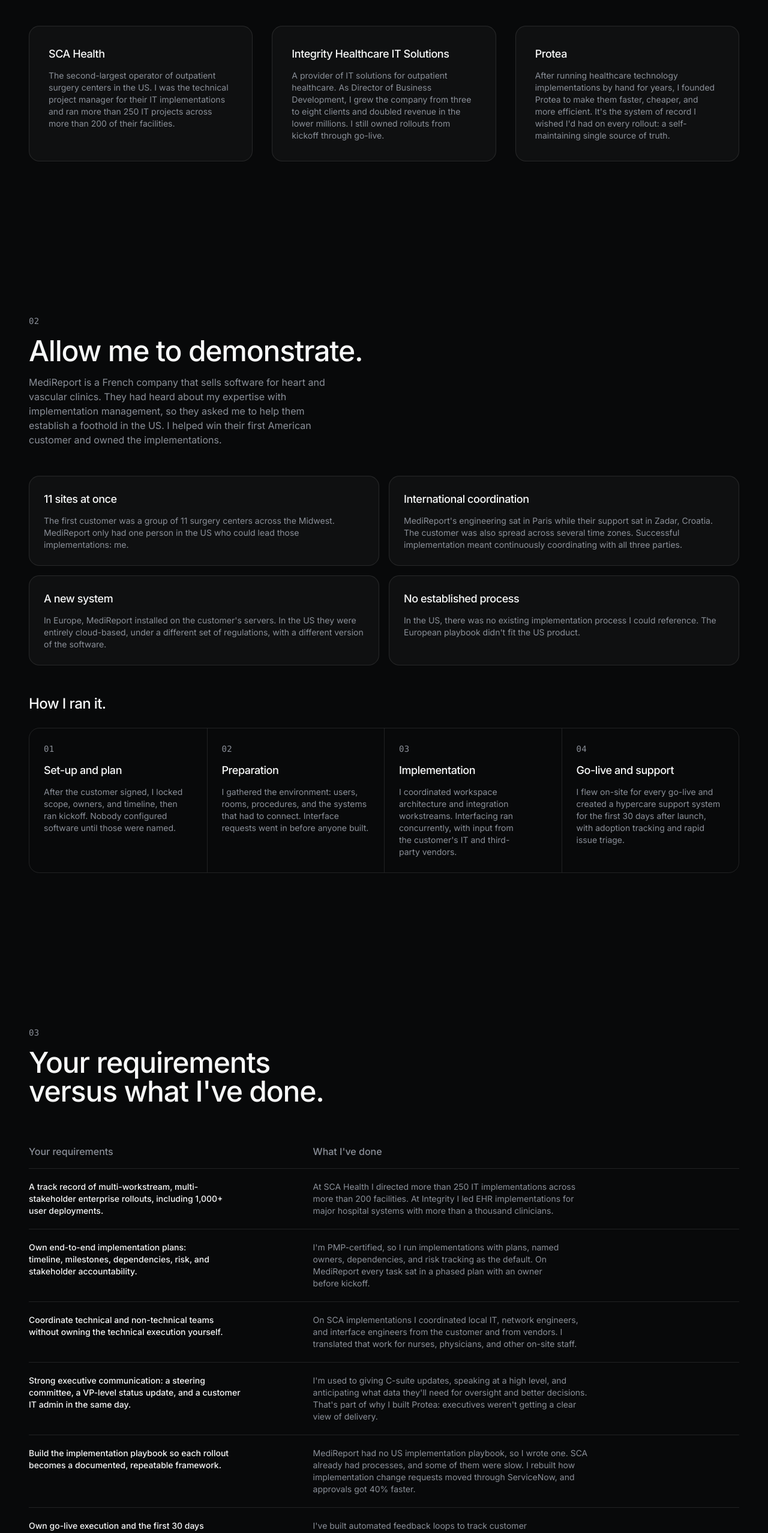
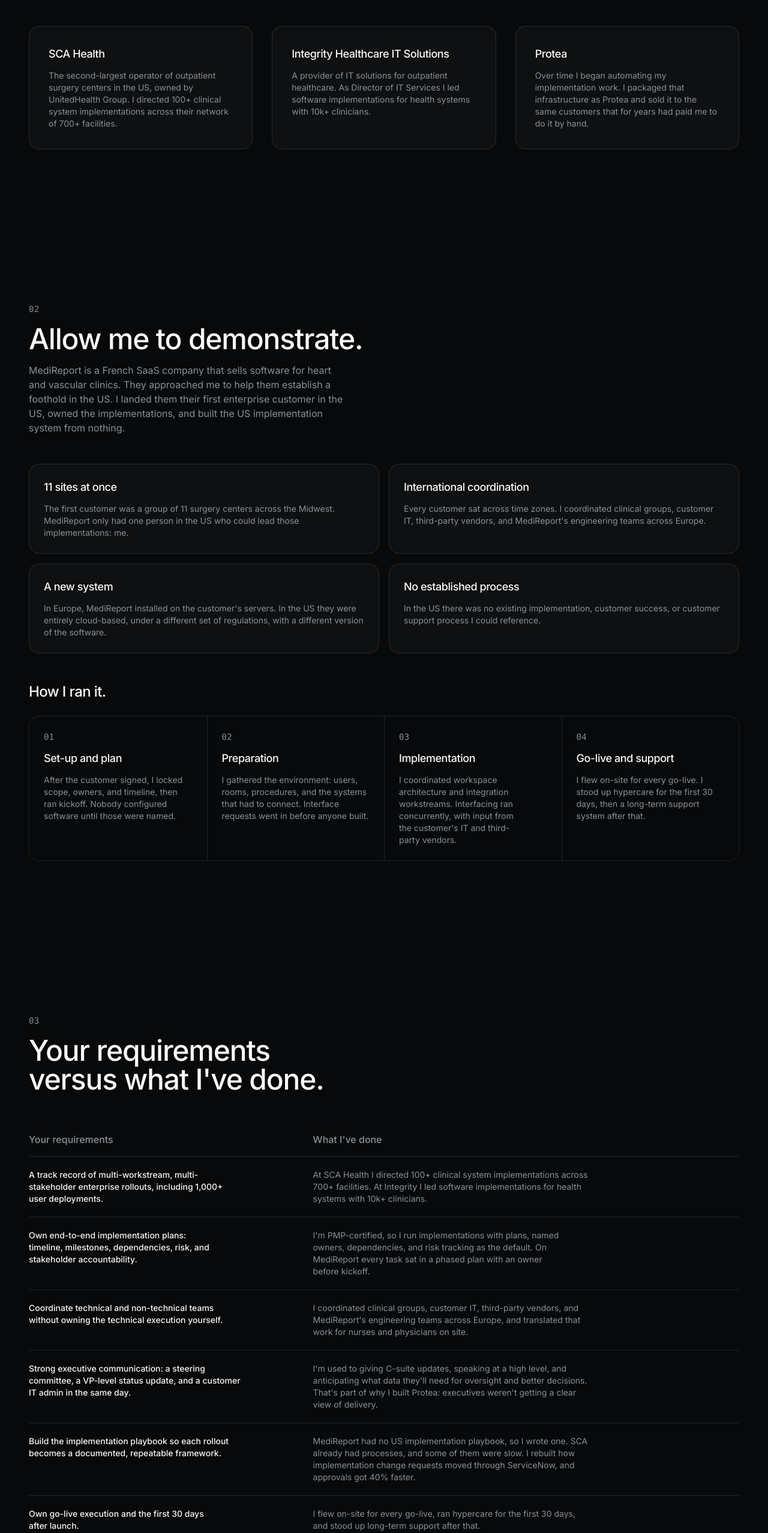
Before and after one commit to maximusgregori/personal-website-v2, a Next.js app: page /linear in a window 1280 px wide. Shown: the part 905-3460 px from the top of the page at 60% size. Built offline with nearby package versions, Linux system fonts and the light colour scheme; a web font is replaced by a local one.

Commit message:
Align the Linear page with the current outreach email.
SCA, Integrity, MediReport, and Protea now use the same facts as the note to Linear. LotusFlare and Integrity homepage screenshots are capped so they no longer dominate the copy.

```diff
--- a/components/feature227.tsx
+++ b/components/feature227.tsx
@@ -35,7 +35,7 @@
       id="work"
       className={cn("scroll-mt-24 py-24 md:py-32", className)}
     >
-      <div className="grid w-full items-end gap-12 px-6 lg:grid-cols-2 lg:gap-16 lg:px-12">
+      <div className="grid w-full items-start gap-12 px-6 lg:grid-cols-2 lg:gap-16 lg:px-12">
         <div className="flex min-w-0 flex-col gap-8">
           <div className="flex flex-col gap-4">
             <p className="w-fit rounded-full border border-white/12 px-3.5 py-1.5 font-sans text-sm text-muted-foreground">
@@ -67,7 +67,7 @@
             ))}
           </dl>
         </div>
-        <div className="min-w-0">
+        <div className="min-w-0 max-w-lg">
           <a
             href="https://lotusflare.com/"
             target="_blank"
--- a/components/linear/linear-compare.tsx
+++ b/components/linear/linear-compare.tsx
@@ -4,7 +4,7 @@
   {
     ask: "A track record of multi-workstream, multi-stakeholder enterprise rollouts, including 1,000+ user deployments.",
     proof:
-      "At SCA Health I directed more than 250 IT implementations across more than 200 facilities. At Integrity I led EHR implementations for major hospital systems with more than a thousand clinicians.",
+      "At SCA Health I directed 100+ clinical system implementations across 700+ facilities. At Integrity I led software implementations for health systems with 10k+ clinicians.",
   },
   {
     ask: "Own end-to-end implementation plans: timeline, milestones, dependencies, risk, and stakeholder accountability.",
@@ -14,7 +14,7 @@
   {
     ask: "Coordinate technical and non-technical teams without owning the technical execution yourself.",
     proof:
-      "On SCA implementations I coordinated local IT, network engineers, and interface engineers from the customer and from vendors. I translated that work for nurses, physicians, and other on-site staff.",
+      "I coordinated clinical groups, customer IT, third-party vendors, and MediReport's engineering teams across Europe, and translated that work for nurses and physicians on site.",
   },
   {
     ask: "Strong executive communication: a steering committee, a VP-level status update, and a customer IT admin in the same day.",
@@ -29,7 +29,7 @@
   {
     ask: "Own go-live execution and the first 30 days after launch.",
     proof:
-      "I've built automated feedback loops to track customer satisfaction after go-live and folded that feedback back into the implementation playbook.",
+      "I flew on-site for every go-live, ran hypercare for the first 30 days, and stood up long-term support after that.",
   },
   {
     ask: "Define and enforce services scope before kickoff: deliverables, hours, and boundaries.",
--- a/components/linear/linear-story.tsx
+++ b/components/linear/linear-story.tsx
@@ -7,7 +7,7 @@
   },
   {
     title: "International coordination",
-    body: "MediReport's engineering sat in Paris while their support sat in Zadar, Croatia. The customer was also spread across several time zones. Successful implementation meant continuously coordinating with all three parties.",
+    body: "Every customer sat across time zones. I coordinated clinical groups, customer IT, third-party vendors, and MediReport's engineering teams across Europe.",
   },
   {
     title: "A new system",
@@ -15,7 +15,7 @@
   },
   {
     title: "No established process",
-    body: "In the US, there was no existing implementation process I could reference. The European playbook didn't fit the US product.",
+    body: "In the US there was no existing implementation, customer success, or customer support process I could reference.",
   },
 ] as const;
 
@@ -38,7 +38,7 @@
   {
     id: "04",
     title: "Go-live and support",
-    body: "I flew on-site for every go-live and created a hypercare support system for the first 30 days after launch, with adoption tracking and rapid issue triage.",
+    body: "I flew on-site for every go-live. I stood up hypercare for the first 30 days, then a long-term support system after that.",
   },
 ] as const;
 
@@ -58,11 +58,11 @@
             Allow me to demonstrate.
           </h2>
           <p className="mt-4 max-w-[52ch] text-lg text-pretty text-muted-foreground sm:text-base">
-            MediReport is a French company that sells software for heart and
-            vascular clinics. They had heard about my expertise with
-            implementation management, so they asked me to help them establish a
-            foothold in the US. I helped win their first American customer and
-            owned the implementations.
+            MediReport is a French SaaS company that sells software for heart
+            and vascular clinics. They approached me to help them establish a
+            foothold in the US. I landed them their first enterprise customer
+            in the US, owned the implementations, and built the US
+            implementation system from nothing.
           </p>
         </div>
 
--- a/components/linear/linear-who.tsx
+++ b/components/linear/linear-who.tsx
@@ -3,15 +3,15 @@
 const TILES = [
   {
     title: "SCA Health",
-    body: "The second-largest operator of outpatient surgery centers in the US. I was the technical project manager for their IT implementations and ran more than 250 IT projects across more than 200 of their facilities.",
+    body: "The second-largest operator of outpatient surgery centers in the US, owned by UnitedHealth Group. I directed 100+ clinical system implementations across their network of 700+ facilities.",
   },
   {
     title: "Integrity Healthcare IT Solutions",
-    body: "A provider of IT solutions for outpatient healthcare. As Director of Business Development, I grew the company from three to eight clients and doubled revenue in the lower millions. I still owned rollouts from kickoff through go-live.",
+    body: "A provider of IT solutions for outpatient healthcare. As Director of IT Services I led software implementations for health systems with 10k+ clinicians.",
   },
   {
     title: "Protea",
-    body: "After running healthcare technology implementations by hand for years, I founded Protea to make them faster, cheaper, and more efficient. It's the system of record I wished I'd had on every rollout: a self-maintaining single source of truth.",
+    body: "Over time I began automating my implementation work. I packaged that infrastructure as Protea and sold it to the same customers that for years had paid me to do it by hand.",
   },
 ] as const;
 
--- a/components/process1.tsx
+++ b/components/process1.tsx
@@ -64,7 +64,7 @@
             href="https://integrityhit.com/"
             target="_blank"
             rel="noopener noreferrer"
-            className="overflow-hidden rounded-xl bg-glass backdrop-blur-xl inset-ring inset-ring-white/12"
+            className="max-w-lg overflow-hidden rounded-xl bg-glass backdrop-blur-xl inset-ring inset-ring-white/12"
           >
             <div className="flex h-9 items-center gap-2 border-b border-white/12 px-3 font-sans text-sm text-muted-foreground">
               <span aria-hidden className="flex items-center gap-1.5">
```
